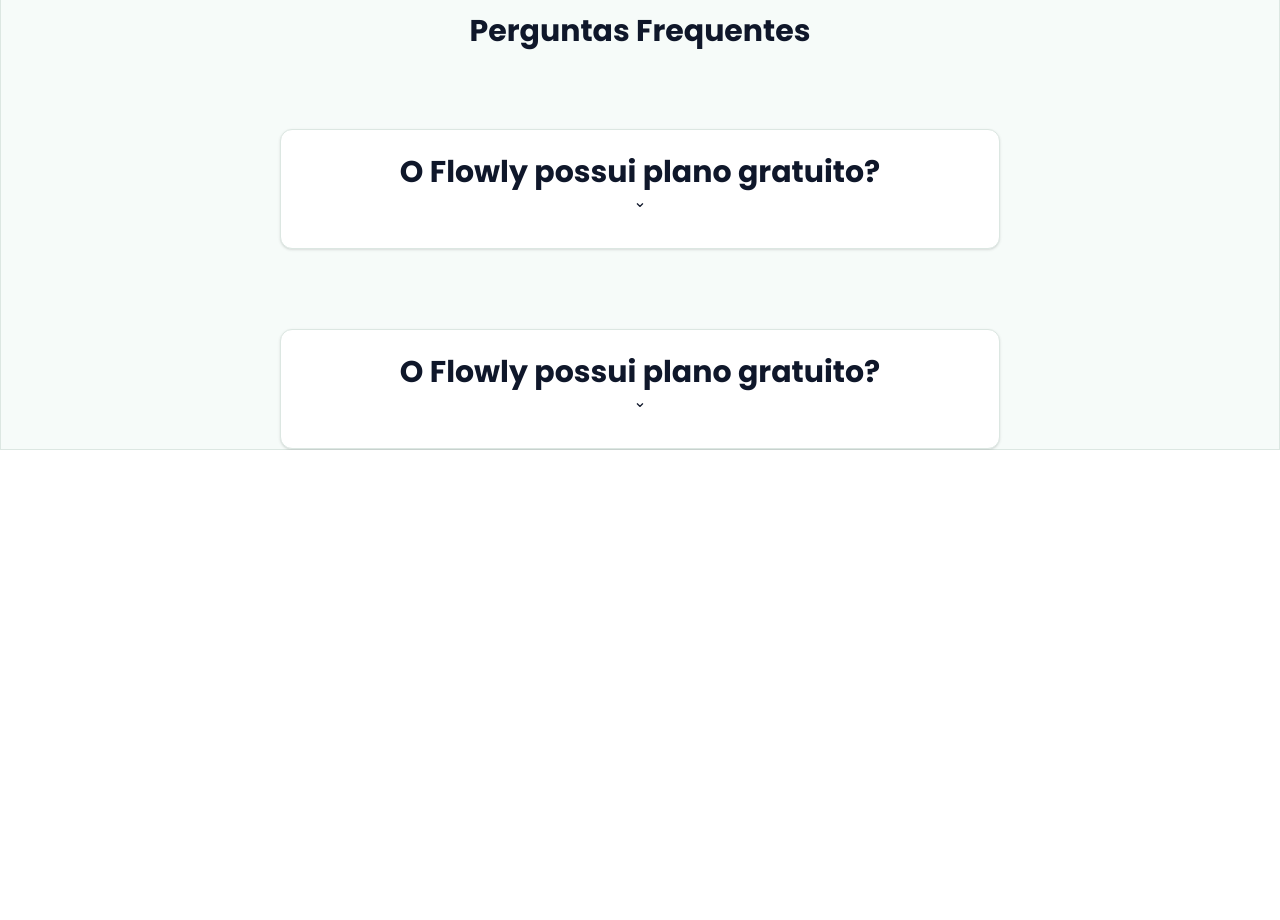
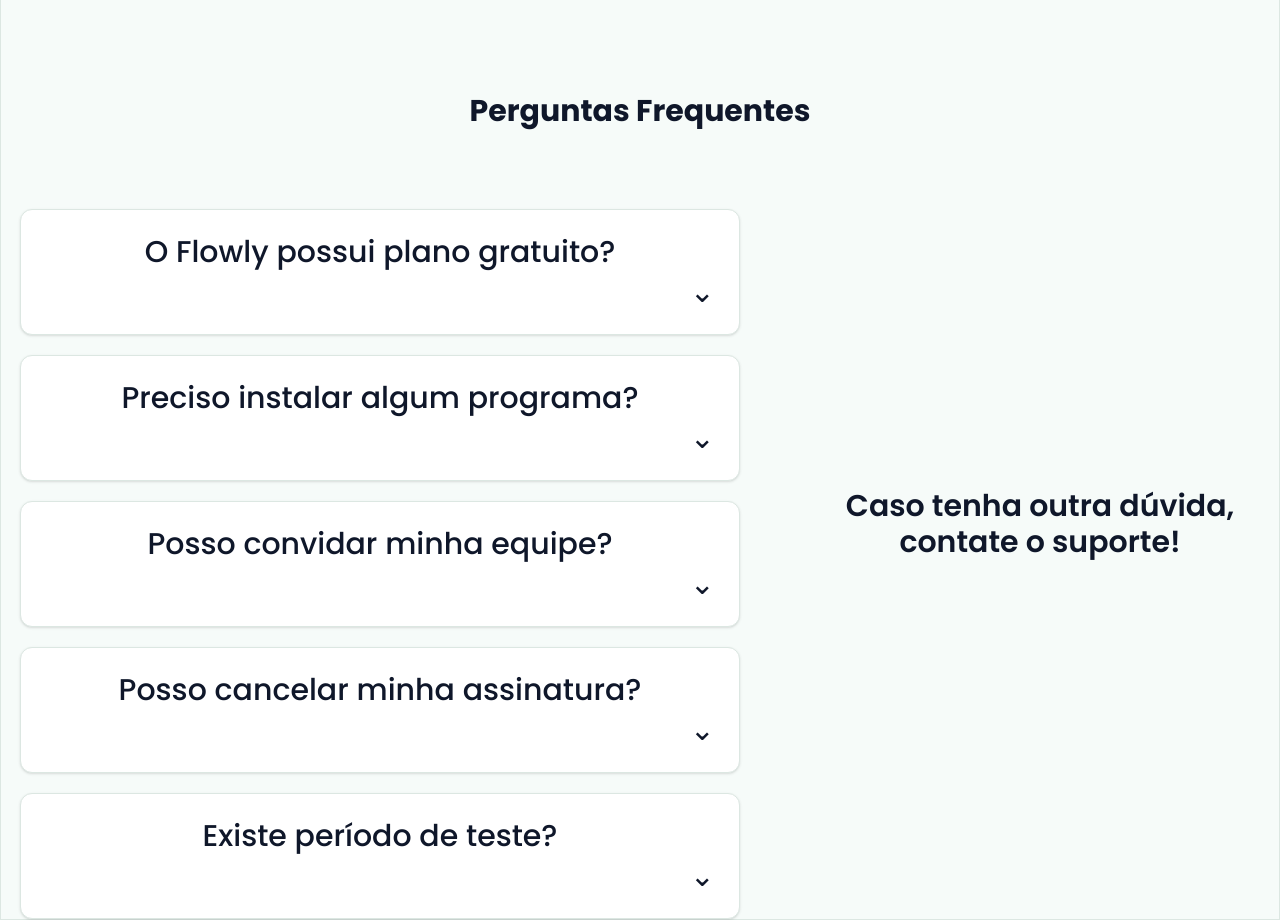
Before and after one commit to Arthur-Hirata/Flowly, a React (Vite) app: page / in a window 1280 px wide. Shown: the part 4940-5860 px from the top of the page. Before the commit the page ends 5390 px from the top, so only its background shows below. Built offline with nearby package versions, Linux system fonts and the light colour scheme.

Commit message:
Finalizei a seção de FAQ

```diff
--- a/src/Components/FAQCard.tsx
+++ b/src/Components/FAQCard.tsx
@@ -11,15 +11,31 @@ function FaqCard({title, children} : FaqCardProps){
         setIsClosed((currentState) => !currentState)
     }
     return (
-        <div className="group flex flex-col items-center w-180 h-30 rounded-xl border border-border bg-card p-6 shadow-sm transition-all ">
-            <span className="text-center text-3xl font-bold">{title}</span>
-            <button onClick={toggleCard}>{isClosed ? "⌄" : "^"}</button>
-            {!isClosed && (
-                <div className="mt-6 flex flex-col items-center">
-                    <span className="text-center text-sm text-muted">{children}</span>
-                </div>
-            )}
-        </div>
+        <div className="group flex w-180 flex-col items-center overflow-hidden rounded-xl border border-border bg-card p-6 shadow-sm">
+            <span className="text-center text-3xl font-medium">{title}</span>
+            <button
+                onClick={toggleCard}
+                className="mt-1 self-end text-3xl transition-transform duration-300"
+                aria-expanded={!isClosed}
+            >
+            {isClosed ? "⌄" : "^"}
+            </button>
+
+  <div
+    className={`grid transition-all duration-400 ease-in-out ${
+      isClosed
+        ? "grid-rows-[0fr] opacity-0"
+        : "grid-rows-[1fr] opacity-100"
+    }`}
+  >
+    <div className="overflow-hidden">
+      <hr className="my-4 w-full border-border" />
+      <span className="block text-center text-sm text-muted">
+        {children}
+      </span>
+    </div>
+  </div>
+</div>
     )
 }
 export default FaqCard
--- a/src/Sections/FAQ.tsx
+++ b/src/Sections/FAQ.tsx
@@ -1,13 +1,25 @@
 import SectionTittle from "../Components/SectionTittle"
 import FaqCard from "../Components/FAQCard"
 function FAQ(){
+    const FAQs = [
+        {title: "O Flowly possui plano gratuito?", content : "Sim. O plano gratuito permite que você crie projetos e organize suas tarefas sem pagar nada."},
+        {title : "Preciso instalar algum programa?", content : "Não. O Flowly funciona diretamente no navegador."},
+        {title : "Posso convidar minha equipe?", content : "Sim. Dependendo do plano escolhido, você pode convidar diferentes quantidades de usuários."},
+        {title: "Posso cancelar minha assinatura?", content : "Sim. Você pode cancelar seu plano a qualquer momento."},
+        {title : "Existe período de teste?", content : "Sim. O plano Pro possui um período de teste gratuito de 14 dias."}
+    ]
     return (
-        <div id="Faq" className="flex flex-col justify-center items-center">
+        <div id="Faq" className="flex flex-col justify-center items-center mt-20">
             <SectionTittle children="Perguntas Frequentes"/>
-            <div className="flex flex-col justify-center mt-20 gap-20">
-                                <FaqCard title="O Flowly possui plano gratuito?" children="Sim. O plano gratuito permite que você crie projetos e organize suas tarefas sem pagar nada."/>
-
-                <FaqCard title="O Flowly possui plano gratuito?" children="Sim. O plano gratuito permite que você crie projetos e organize suas tarefas sem pagar nada."/>
+            <div className="flex flex-row justify-around items-center gap-20">
+                <div className="flex flex-col justify-center mt-20 gap-5">
+                    {FAQs.map((FAQ) => (
+                        <FaqCard title={FAQ.title} children={FAQ.content}/>
+                    ))}
+                </div>
+                <div className="w-110">
+                    <span className="text-center flex items-center text-3xl font-semibold">Caso tenha outra dúvida, contate o suporte!</span>
+                </div>
             </div>
         </div>
     )
```
